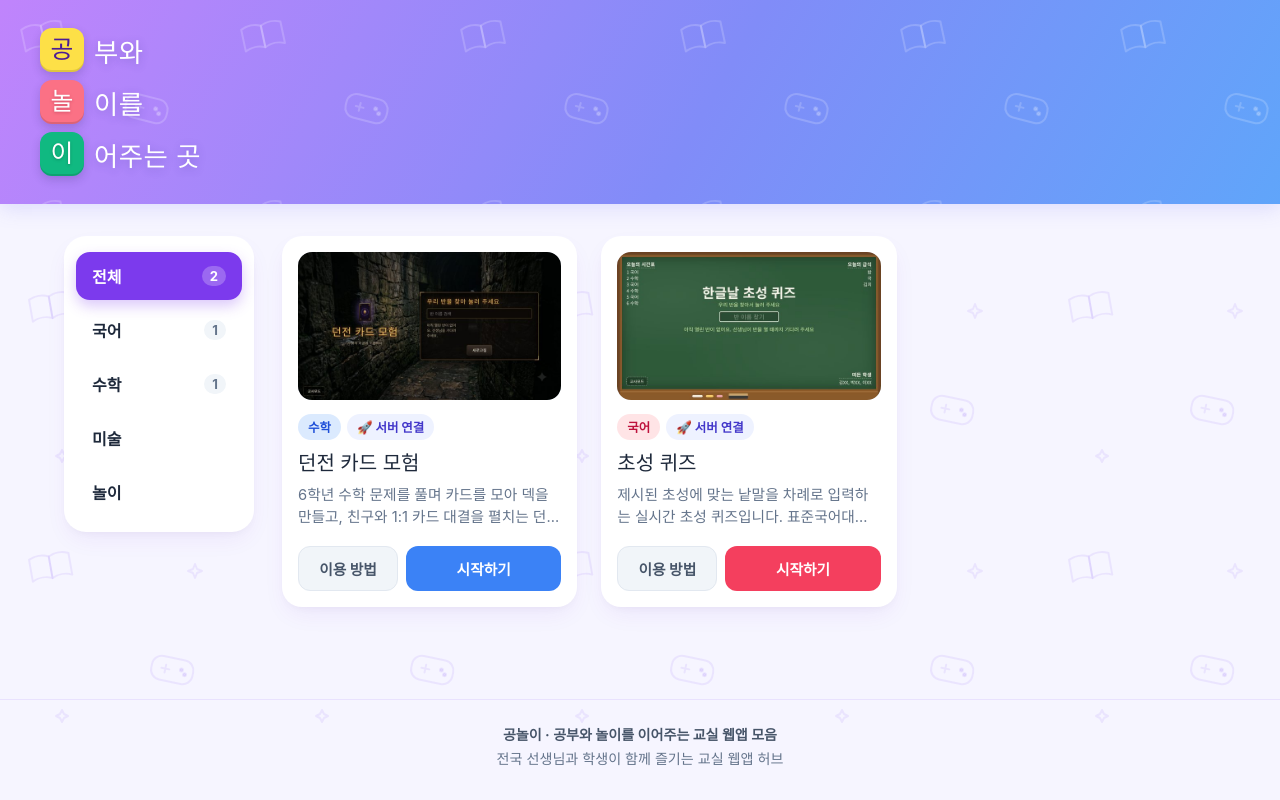
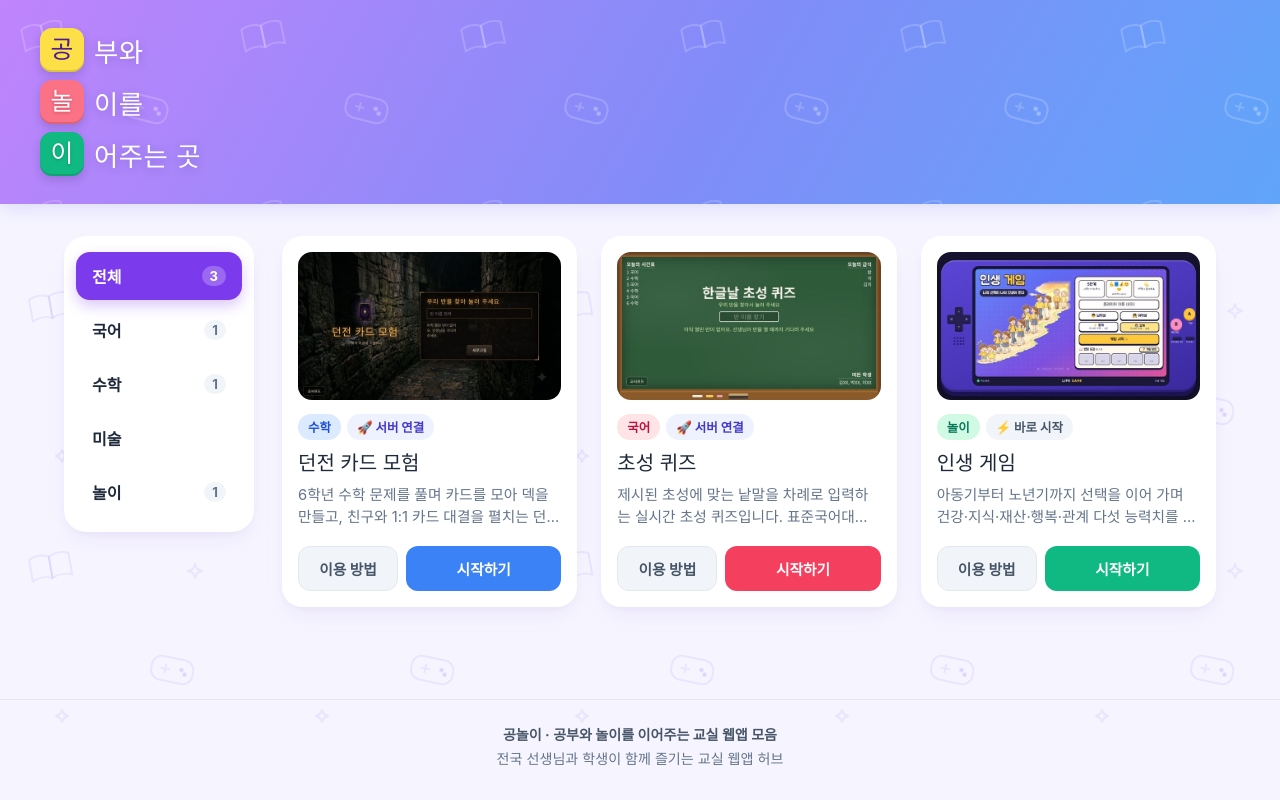
Before and after one commit to yulli297/homepage, a plain HTML site: page index.html in a window 1280 px wide. Drawn offline with Linux system fonts and the light colour scheme; a web font is replaced by a local one.

Commit message:
인생 게임 추가 (놀이)
Co-Authored-By: Claude Opus 5.5 <noreply@anthropic.com>
Claude-Session: https://claude.ai/code/session_01X8WTPE7LScvRFnsckpophP

```diff
--- a/index.html
+++ b/index.html
@@ -805,6 +805,29 @@
           tip: '게임 전에 교사용 화면의 [사전 연결 테스트]로 사전이 잘 연결되는지 확인해 두세요. 신조어·방언·옛말은 정답으로 인정되지 않습니다.',
           teacherUrl: 'https://class-game-hub.onrender.com/chosung/teacher'
         }
+      },
+      {
+        id: 'life-game',
+        title: '인생 게임',
+        category: 'play',
+        hosting: 'static',
+        url: 'https://yulli297.github.io/lifegame/',
+        thumbnail: './thumb-life.jpg',
+        fallbackEmoji: '🌅',
+        description: '아동기부터 노년기까지 선택을 이어 가며 건강·지식·재산·행복·관계 다섯 능력치를 고르게 지키는 인생 시뮬레이션입니다. 예전 선택이 나중에 돌아와요.',
+        guide: {
+          grade: '초등 5~6학년',
+          duration: '짧게 15분 · 길게 35분 (+ 토론)',
+          device: '태블릿 가로 · PC (1인 1기기)',
+          steps: [
+            '[시작하기]를 눌러 게임을 열고 이름, 성별, 짧게(약 25번 선택)·길게(약 55번 선택)를 고릅니다.',
+            '아동기부터 노년기까지 5단계 동안 상황마다 선택지를 고르고, 단계가 끝날 때 능력치 변화를 확인합니다.',
+            '마지막에 내 인생을 돌아보는 질문에 답을 적으면 결과 카드에 함께 들어갑니다.',
+            '결과 카드를 캡처해 학급 보드에 올리고, 어떤 선택이 인생을 바꿨는지 함께 이야기합니다.'
+          ],
+          tip: '서버 없이 바로 열리는 게임이라 기다릴 필요가 없습니다. 돈이 많다고 좋은 삶은 아니라는 점, 예전 선택이 나중에 돌아온다는 점을 토론 주제로 삼으면 좋습니다.',
+          teacherUrl: ''
+        }
       }
     ];
 
```
Also changed, not shown: thumb-life.jpg (added).
